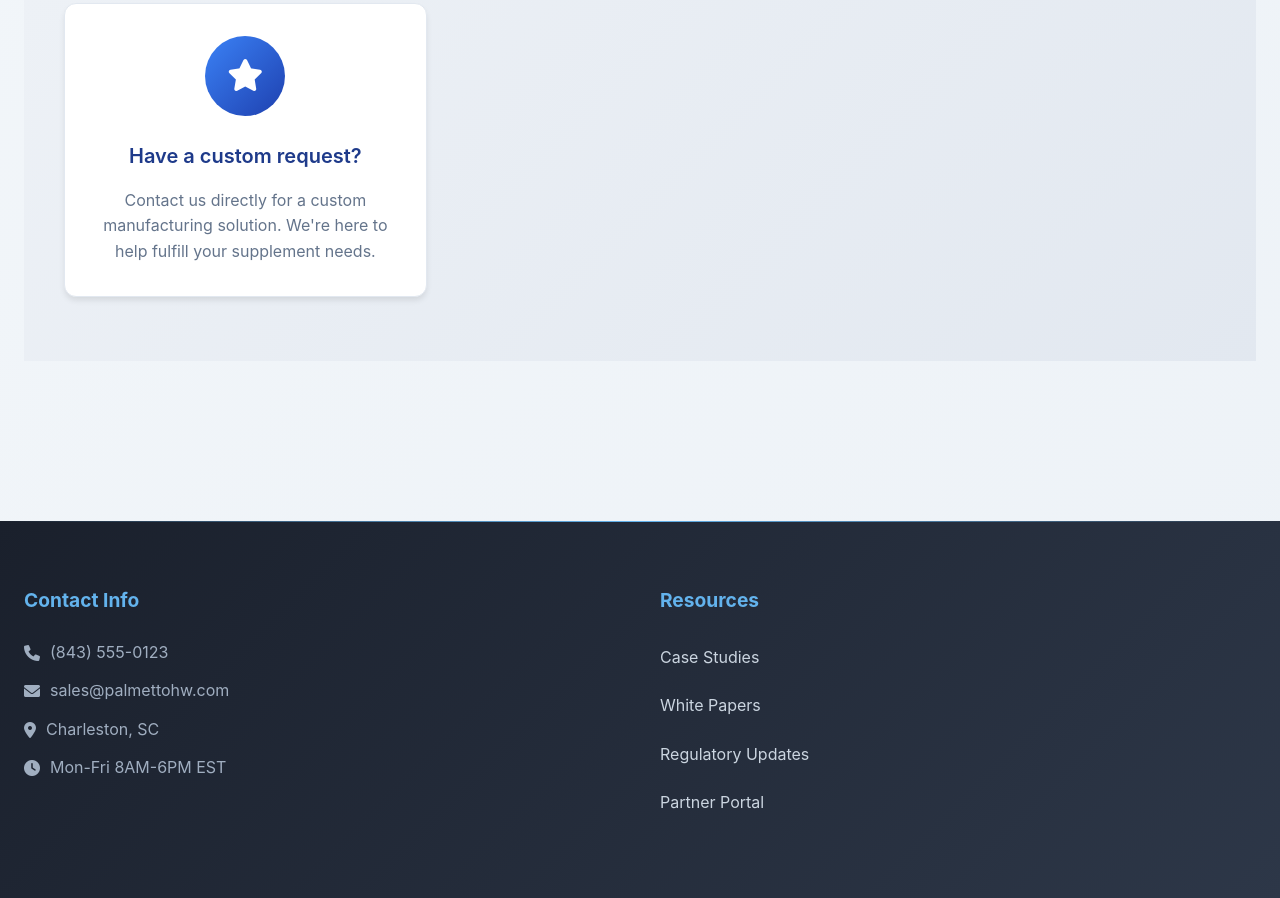
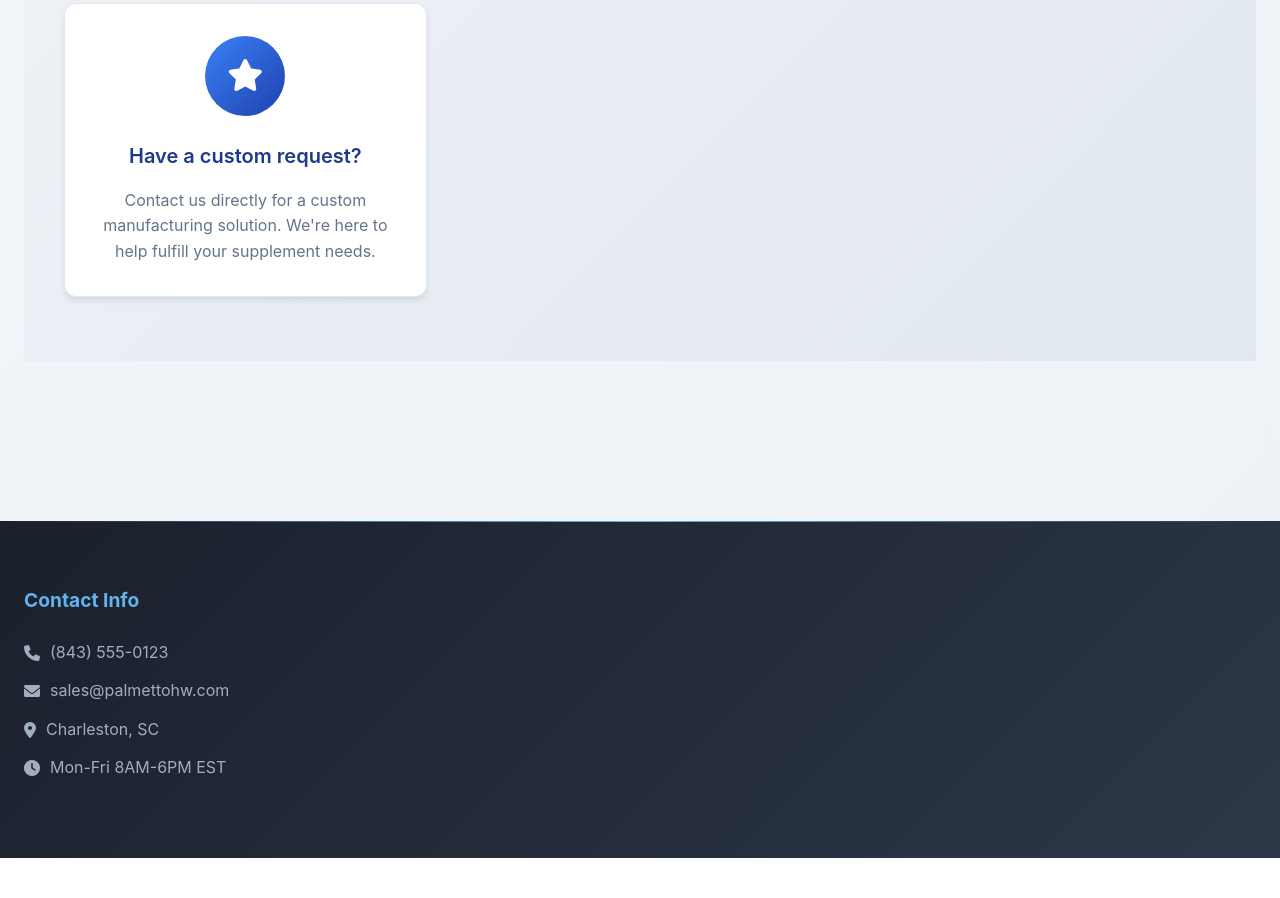
Before and after one commit to voidpuls/Palmetto-Health-and-Wellness, a plain HTML site: page index.html in a window 1280 px wide. Shown: the part 2921-3819 px from the top of the page. After the commit the page ends 3779 px from the top, so only its background shows below. Drawn offline with Linux system fonts and the light colour scheme.

Commit message:
Update index.html

```diff
--- a/index.html
+++ b/index.html
@@ -305,13 +305,6 @@
                     <p><i class="fas fa-map-marker-alt"></i> Charleston, SC</p>
                     <p><i class="fas fa-clock"></i> Mon-Fri 8AM-6PM EST</p>
                 </div>
-                <div class="footer-section">
-                    <h3>Resources</h3>
-                    <a href="/case-studies">Case Studies</a>
-                    <a href="/white-papers">White Papers</a>
-                    <a href="/regulatory-updates">Regulatory Updates</a>
-                    <a href="/partner-portal">Partner Portal</a>
-                </div>
             </div>
         </div>
     </footer>
```
